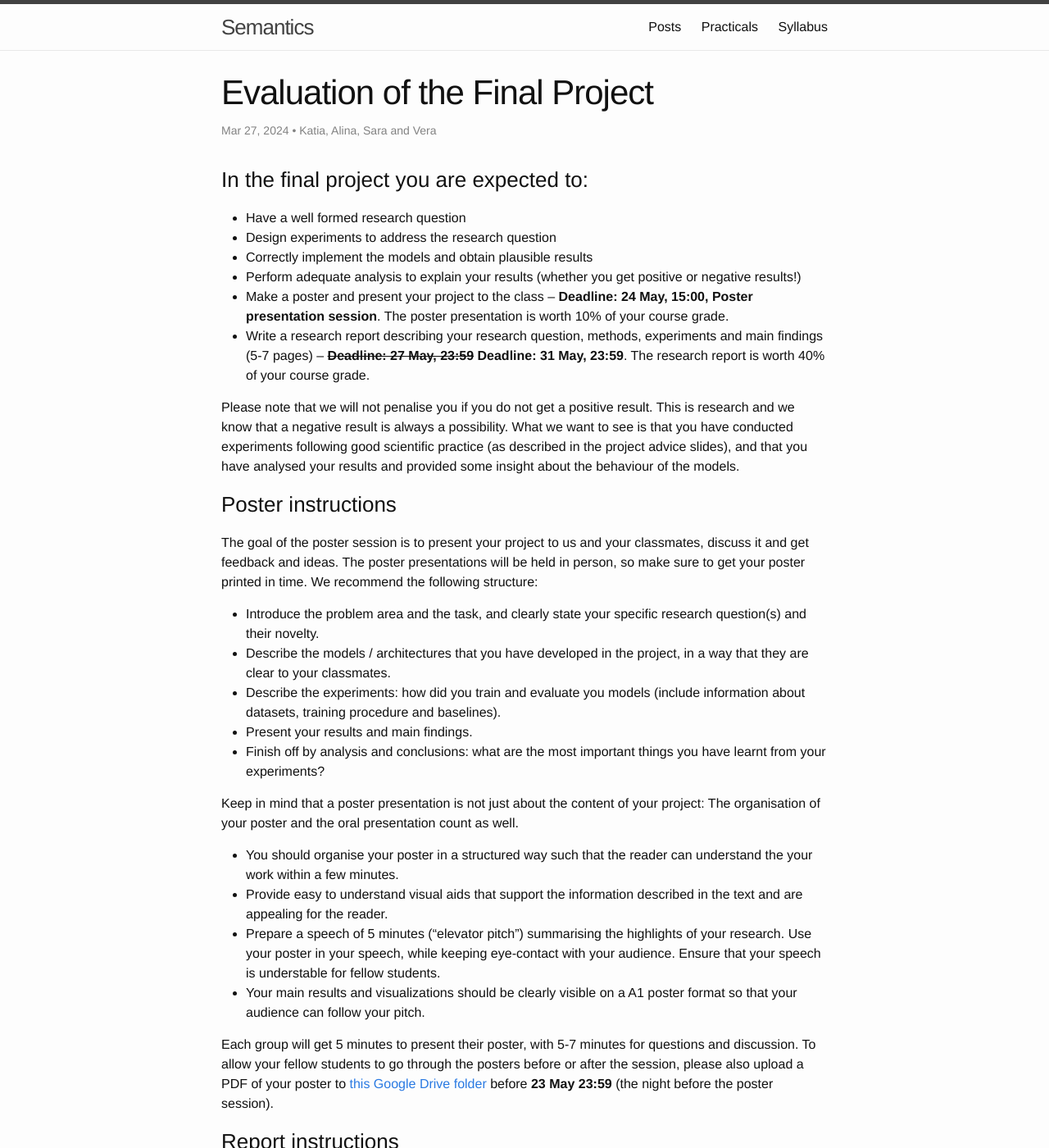
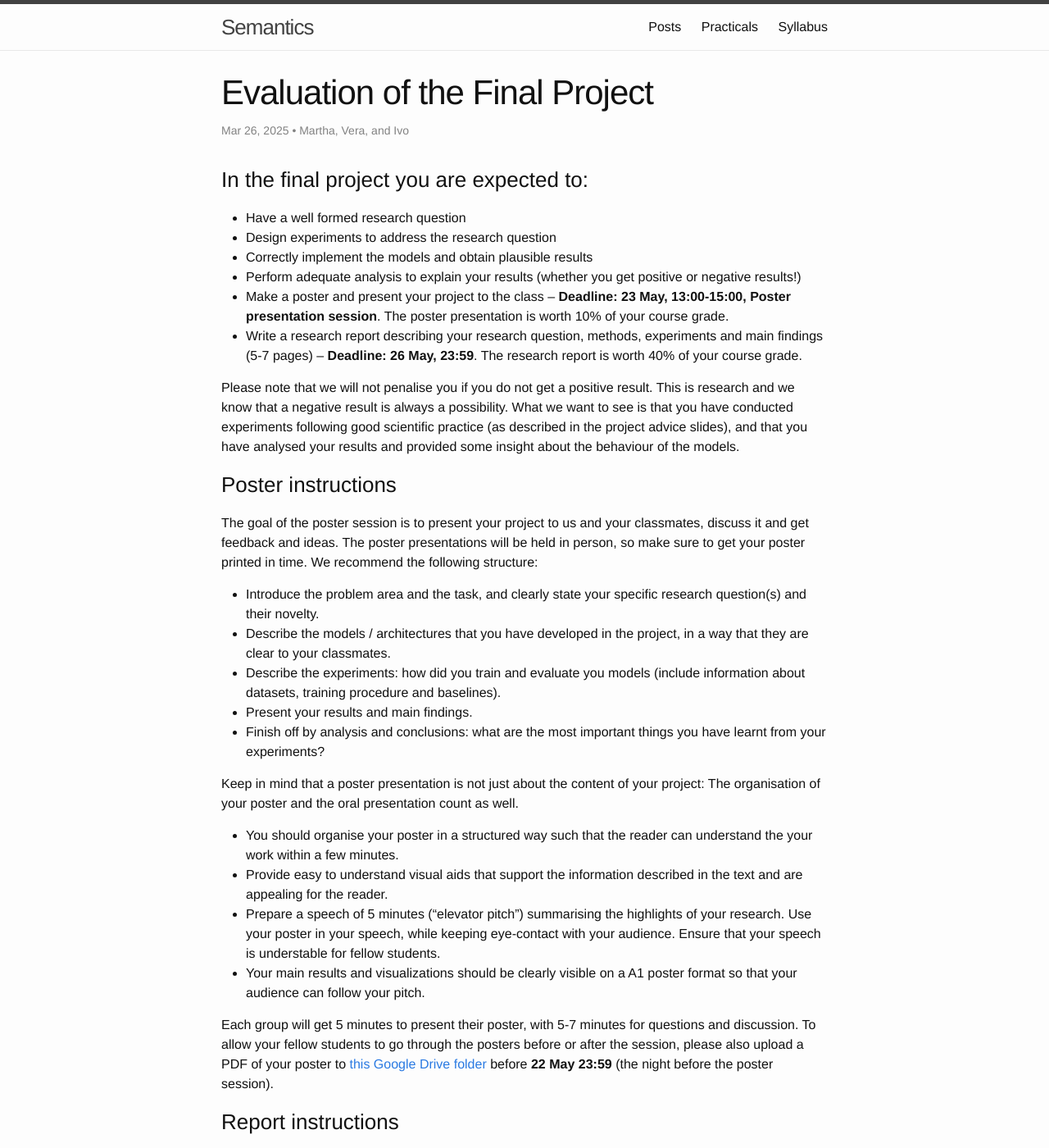
Before and after one commit to cl-illc/semantics-2025, a Jekyll site: the page built from _posts/2021-05-07-FinalEval.md, in a window 1280 px wide and 1400 px high. Shown: the whole window at 82% size. Built offline with Jekyll 4.4.1, drawn with Linux system fonts in a browser that asks for light colours; some of the changed text lies outside the part shown.

Commit message:
Update 2021-05-07-FinalEval.md

```diff
--- a/_posts/2021-05-07-FinalEval.md
+++ b/_posts/2021-05-07-FinalEval.md
@@ -1,8 +1,8 @@
 ---
 layout: post
 title: Evaluation of the Final Project
-date:   2024-03-27
-author: Katia, Alina, Sara and Vera
+date:   2025-03-26
+author: Martha, Vera, and Ivo
 categories: Info
 mathjax: true
 ---
@@ -12,8 +12,8 @@ mathjax: true
 * Design experiments to address the research question
 * Correctly implement the models and obtain plausible results
 * Perform adequate analysis to explain your results (whether you get positive or negative results!)
-* Make a poster and present your project to the class -- **Deadline: 24 May, 15:00, Poster presentation session**. The poster presentation is worth 10% of your course grade.
-* Write a research report describing your research question, methods, experiments and main findings (5-7 pages) -- ~~**Deadline: 27 May, 23:59**~~ **Deadline: 31 May, 23:59**. The research report is worth 40% of your course grade.
+* Make a poster and present your project to the class -- **Deadline: 23 May, 13:00-15:00, Poster presentation session**. The poster presentation is worth 10% of your course grade.
+* Write a research report describing your research question, methods, experiments and main findings (5-7 pages) -- **Deadline: 26 May, 23:59**. The research report is worth 40% of your course grade.
 
 Please note that we will not penalise you if you do not get a positive result. This is research and we know that a negative result is always a possibility. What we want to see is that you have conducted experiments following good scientific practice (as described in the project advice slides), and that you have analysed your results and provided some insight about the behaviour of the models.
 
@@ -33,7 +33,7 @@ Keep in mind that a poster presentation is not just about the content of your pr
 * Prepare a speech of 5 minutes ("elevator pitch") summarising the highlights of your research. Use your poster in your speech, while keeping eye-contact with your audience. Ensure that your speech is understable for fellow students.
 * Your main results and visualizations should be clearly visible on a A1 poster format so that your audience can follow your pitch.
 
-Each group will get 5 minutes to present their poster, with 5-7 minutes for questions and discussion. To allow your fellow students to go through the posters before or after the session, please also upload a PDF of your poster to [this Google Drive folder](https://drive.google.com/drive/folders/1Ktnm9W1WDlTgt_HP9JBF8fdu78r07pin?usp=drive_link) before **23 May 23:59** (the night before the poster session).
+Each group will get 5 minutes to present their poster, with 5-7 minutes for questions and discussion. To allow your fellow students to go through the posters before or after the session, please also upload a PDF of your poster to [this Google Drive folder](https://drive.google.com/drive/folders/1Ktnm9W1WDlTgt_HP9JBF8fdu78r07pin?usp=drive_link) before **22 May 23:59** (the night before the poster session).
 
 ### Report instructions
 
@@ -95,4 +95,4 @@ You lose points for bad writing style (because you were asked to prepare a confe
 
 Report submission will be via Canvas. Please submit the PDF of your report, as well as a breakdown of contributions by team member. Clearly state what each team member has contributed to the project (e.g. which components they have implemented, how they have contributed to the analysis, which section(s) of the report they have written).
 
-The deadline for the submission of the report is ~~**27 May, 23:59**~~ **31 May, 23:59**.
+The deadline for the submission of the report is **26 May, 23:59**.
```
